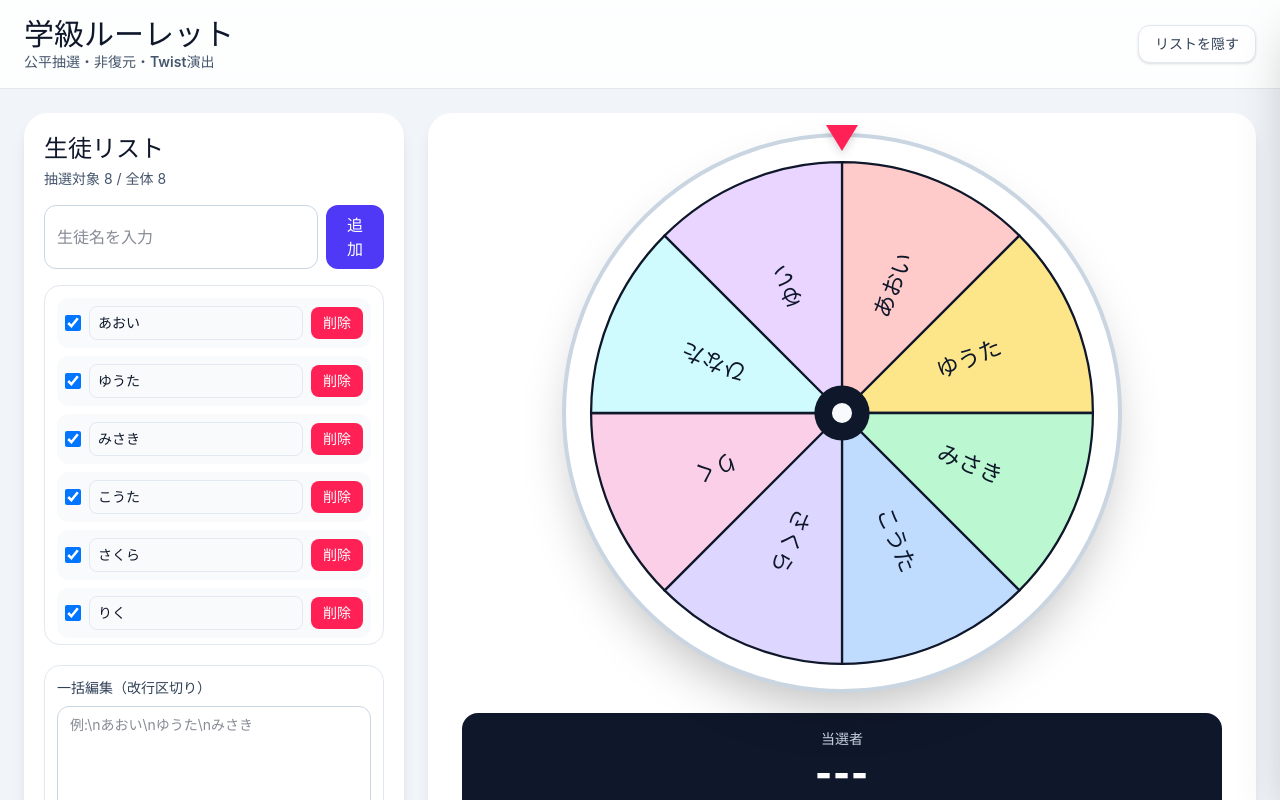
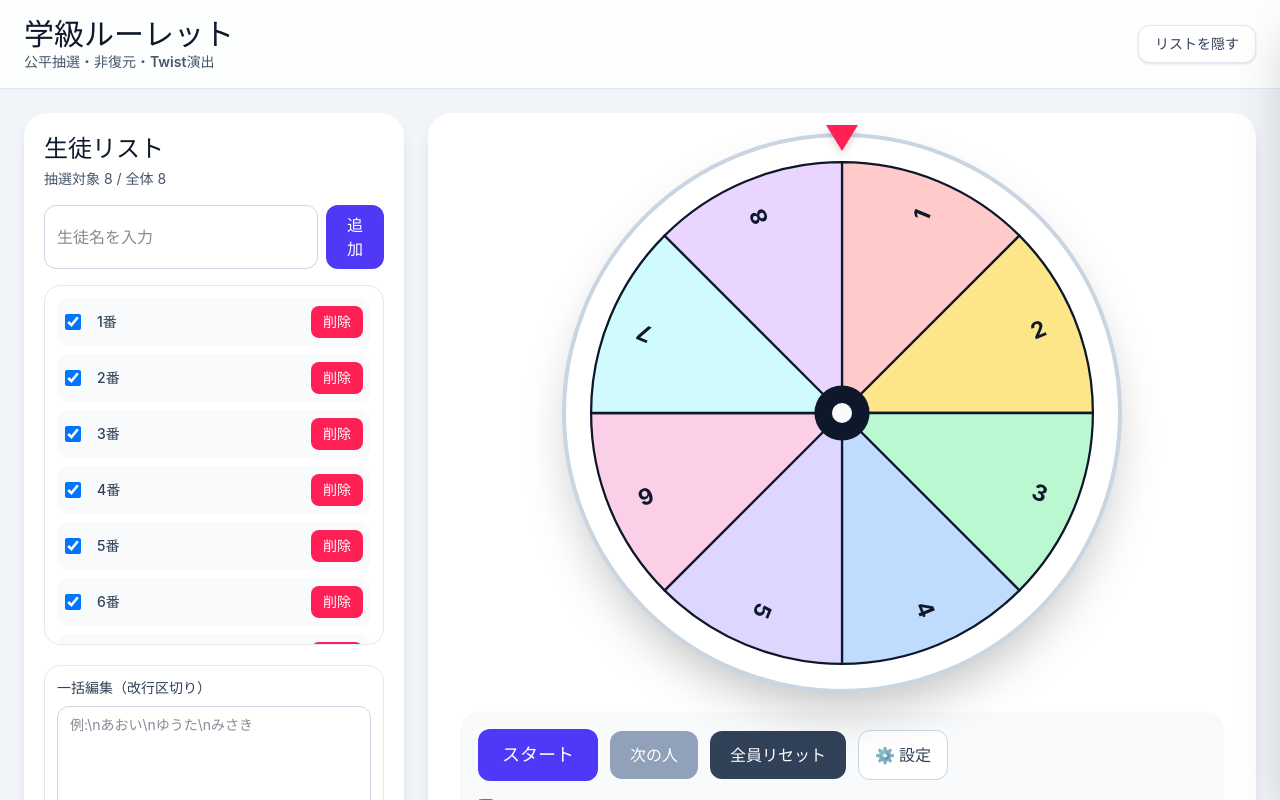
Before and after one commit to tokitaku/class-roulette, a React (Vite) app: page / in a window 1280 px wide. Shown: the top 800 px of the page. Built offline with nearby package versions, Linux system fonts and the light colour scheme.

Commit message:
refactor: Simplify student identification to numbers, remove student renaming, and eliminate winner display.

```diff
--- a/src/components/SettingsPanel.tsx
+++ b/src/components/SettingsPanel.tsx
@@ -48,23 +48,20 @@ export const SettingsPanel = ({
 
   return (
     <div
-      className={`fixed inset-0 z-50 transition ${
-        open ? 'pointer-events-auto' : 'pointer-events-none'
-      }`}
+      className={`fixed inset-0 z-50 transition ${open ? 'pointer-events-auto' : 'pointer-events-none'
+        }`}
     >
       <button
         type="button"
         aria-label="設定を閉じる"
-        className={`absolute inset-0 bg-slate-900/45 transition ${
-          open ? 'opacity-100' : 'opacity-0'
-        }`}
+        className={`absolute inset-0 bg-slate-900/45 transition ${open ? 'opacity-100' : 'opacity-0'
+          }`}
         onClick={onClose}
       />
 
       <aside
-        className={`absolute right-0 top-0 h-full w-full max-w-md overflow-y-auto bg-white p-5 shadow-2xl transition-transform ${
-          open ? 'translate-x-0' : 'translate-x-full'
-        }`}
+        className={`absolute right-0 top-0 h-full w-full max-w-md overflow-y-auto bg-white p-5 shadow-2xl transition-transform ${open ? 'translate-x-0' : 'translate-x-full'
+          }`}
       >
         <div className="mb-4 flex items-center justify-between">
           <h2 className="text-2xl font-bold text-slate-900">設定</h2>
@@ -106,11 +103,10 @@ export const SettingsPanel = ({
                     key={rate}
                     disabled={locked}
                     onClick={() => update({ twistProbability: rate })}
-                    className={`rounded-lg px-3 py-1.5 text-sm font-semibold transition ${
-                      settings.twistProbability === rate
+                    className={`rounded-lg px-3 py-1.5 text-sm font-semibold transition ${settings.twistProbability === rate
                         ? 'bg-indigo-600 text-white'
                         : 'bg-slate-100 text-slate-700 hover:bg-slate-200'
-                    } disabled:cursor-not-allowed disabled:bg-slate-200`}
+                      } disabled:cursor-not-allowed disabled:bg-slate-200`}
                   >
                     {Math.round(rate * 100)}%
                   </button>
@@ -129,11 +125,10 @@ export const SettingsPanel = ({
                     key={count}
                     disabled={locked}
                     onClick={() => update({ twistCooldownSpins: count })}
-                    className={`rounded-lg px-3 py-1.5 text-sm font-semibold transition ${
-                      settings.twistCooldownSpins === count
+                    className={`rounded-lg px-3 py-1.5 text-sm font-semibold transition ${settings.twistCooldownSpins === count
                         ? 'bg-indigo-600 text-white'
                         : 'bg-slate-100 text-slate-700 hover:bg-slate-200'
-                    } disabled:cursor-not-allowed disabled:bg-slate-200`}
+                      } disabled:cursor-not-allowed disabled:bg-slate-200`}
                   >
                     {count}
                   </button>
@@ -223,21 +218,6 @@ export const SettingsPanel = ({
               ラベルを表示
             </label>
 
-            <label className="block text-sm font-semibold text-slate-700">
-              ラベル形式
-              <select
-                value={settings.labelMode}
-                disabled={locked}
-                onChange={(event) =>
-                  update({ labelMode: event.target.value as RouletteSettings['labelMode'] })
-                }
-                className="mt-1 w-full rounded-lg border border-slate-300 px-3 py-2 text-sm"
-              >
-                <option value="full">full</option>
-                <option value="initial">initial</option>
-                <option value="number">number</option>
-              </select>
-            </label>
 
             <label className="block text-sm font-semibold text-slate-700">
               配色
--- a/src/components/StudentEditor.tsx
+++ b/src/components/StudentEditor.tsx
@@ -6,7 +6,6 @@ type StudentEditorProps = {
   locked: boolean
   onAddStudent: (name: string) => void
   onDeleteStudent: (id: string) => void
-  onRenameStudent: (id: string, name: string) => void
   onToggleAvailability: (id: string, isAvailable: boolean) => void
   onApplyBulk: (bulkText: string) => void
 }
@@ -16,7 +15,6 @@ export const StudentEditor = ({
   locked,
   onAddStudent,
   onDeleteStudent,
-  onRenameStudent,
   onToggleAvailability,
   onApplyBulk,
 }: StudentEditorProps) => {
@@ -84,7 +82,7 @@ export const StudentEditor = ({
           <p className="text-sm text-slate-500">まだ生徒が登録されていません。</p>
         )}
 
-        {students.map((student) => (
+        {students.map((student, index) => (
           <div
             key={student.id}
             className="flex items-center gap-2 rounded-xl bg-slate-50 px-2 py-2"
@@ -100,13 +98,9 @@ export const StudentEditor = ({
               title="抽選対象に含める"
             />
 
-            <input
-              type="text"
-              value={student.name}
-              onChange={(event) => onRenameStudent(student.id, event.target.value)}
-              disabled={locked}
-              className="min-w-0 flex-1 rounded-lg border border-slate-200 px-2 py-1.5 text-sm outline-none ring-indigo-300 transition focus:ring-2 disabled:bg-slate-100"
-            />
+            <div className="min-w-0 flex-1 px-2 py-1.5 text-sm font-medium text-slate-700">
+              {index + 1}番
+            </div>
 
             <button
               type="button"
--- a/src/components/Wheel.tsx
+++ b/src/components/Wheel.tsx
@@ -1,6 +1,6 @@
 import { COLOR_PALETTES } from '../constants'
-import type { LabelMode, RouletteSettings, RouletteState, Student } from '../types'
-import { getSegmentAngle, truncateLabel } from '../utils/roulette'
+import type { RouletteSettings, RouletteState, Student } from '../types'
+import { getSegmentAngle } from '../utils/roulette'
 
 type WheelProps = {
   students: Student[]
@@ -31,17 +31,6 @@ const describeSectorPath = (
   const end = toCartesian(radius, endAngle)
   const largeArcFlag = endAngle - startAngle > 180 ? 1 : 0
   return `M 0 0 L ${start.x} ${start.y} A ${radius} ${radius} 0 ${largeArcFlag} 1 ${end.x} ${end.y} Z`
-}
-
-const getLabel = (student: Student, index: number, labelMode: LabelMode): string => {
-  if (labelMode === 'initial') {
-    const trimmed = student.name.trim()
-    return trimmed.length > 0 ? trimmed.charAt(0) : '?'
-  }
-  if (labelMode === 'number') {
-    return String(index + 1)
-  }
-  return truncateLabel(student.name, 8)
 }
 
 export const Wheel = ({
@@ -124,7 +113,7 @@ export const Wheel = ({
           const labelColor = settings.colorScheme === 'vivid' ? '#ffffff' : '#0f172a'
 
           // Move the text relative to the center, slightly outwards from the middle radius
-          const labelRadiusOffset = RADIUS * 0.55
+          const labelRadiusOffset = RADIUS * 0.85
           const transform = `rotate(${rotationAngle}) translate(${labelRadiusOffset}, 0)`
 
           // Depending on the side of the wheel, text can be upside down.
@@ -162,7 +151,7 @@ export const Wheel = ({
                   fontWeight={700}
                   fontSize={dynamicFontSize}
                 >
-                  {getLabel(student, index, settings.labelMode)}
+                  {index + 1}
                 </text>
               )}
             </g>
--- a/src/constants.ts
+++ b/src/constants.ts
@@ -22,7 +22,6 @@ export const DEFAULT_SETTINGS: RouletteSettings = {
   segmentStyle: 'solid',
   showDividers: true,
   showLabels: true,
-  labelMode: 'full',
   colorScheme: 'pastel',
 }
 
--- a/src/pages/RoulettePage.tsx
+++ b/src/pages/RoulettePage.tsx
@@ -45,10 +45,6 @@ export const RoulettePage = () => {
     setStudents,
   })
 
-  const currentWinner = useMemo(
-    () => students.find((student) => student.id === engine.winnerId) ?? null,
-    [engine.winnerId, students],
-  )
 
   const isEditingLocked = engine.isBusy
 
@@ -75,17 +71,6 @@ export const RoulettePage = () => {
     setStudents((previous) => previous.filter((student) => student.id !== id))
   }
 
-  const handleRenameStudent = (id: string, name: string) => {
-    if (isEditingLocked) {
-      return
-    }
-
-    setStudents((previous) =>
-      previous.map((student) =>
-        student.id === id ? { ...student, name } : student,
-      ),
-    )
-  }
 
   const handleToggleAvailability = (id: string, isAvailable: boolean) => {
     if (isEditingLocked) {
@@ -152,7 +137,6 @@ export const RoulettePage = () => {
             locked={isEditingLocked}
             onAddStudent={handleAddStudent}
             onDeleteStudent={handleDeleteStudent}
-            onRenameStudent={handleRenameStudent}
             onToggleAvailability={handleToggleAvailability}
             onApplyBulk={handleApplyBulk}
           />
@@ -193,13 +177,6 @@ export const RoulettePage = () => {
               )}
             </div>
 
-            <div className="mt-5 rounded-2xl bg-slate-900 px-4 py-4 text-center text-white">
-              <p className="text-sm font-semibold text-slate-300">当選者</p>
-              <p className="mt-1 min-h-14 text-4xl font-black tracking-wide">
-                {currentWinner?.name ?? '---'}
-              </p>
-            </div>
-
             <div className="mt-5">
               <Controls
                 state={engine.state}
--- a/src/types.ts
+++ b/src/types.ts
@@ -14,7 +14,6 @@ export type Student = {
 
 export type TwistType = 'bird' | 'wind' | 'sparkle'
 export type SegmentStyle = 'solid' | 'striped' | 'outlined'
-export type LabelMode = 'full' | 'initial' | 'number'
 export type ColorScheme = 'pastel' | 'vivid' | 'mono'
 export type SparkleShiftMode = 'forward2' | 'backward2' | 'forward3'
 
@@ -27,6 +26,5 @@ export type RouletteSettings = {
   segmentStyle: SegmentStyle
   showDividers: boolean
   showLabels: boolean
-  labelMode: LabelMode
   colorScheme: ColorScheme
 }
```
